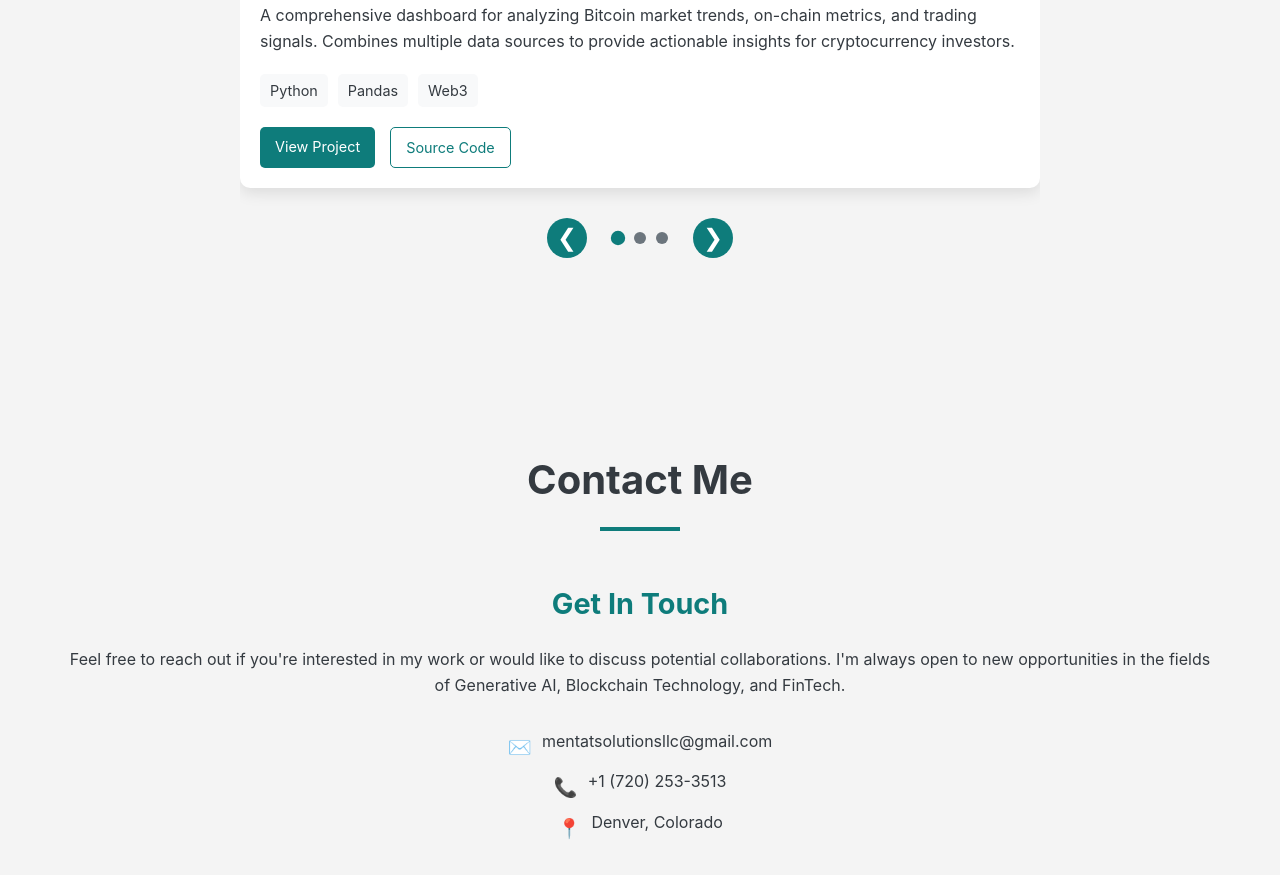
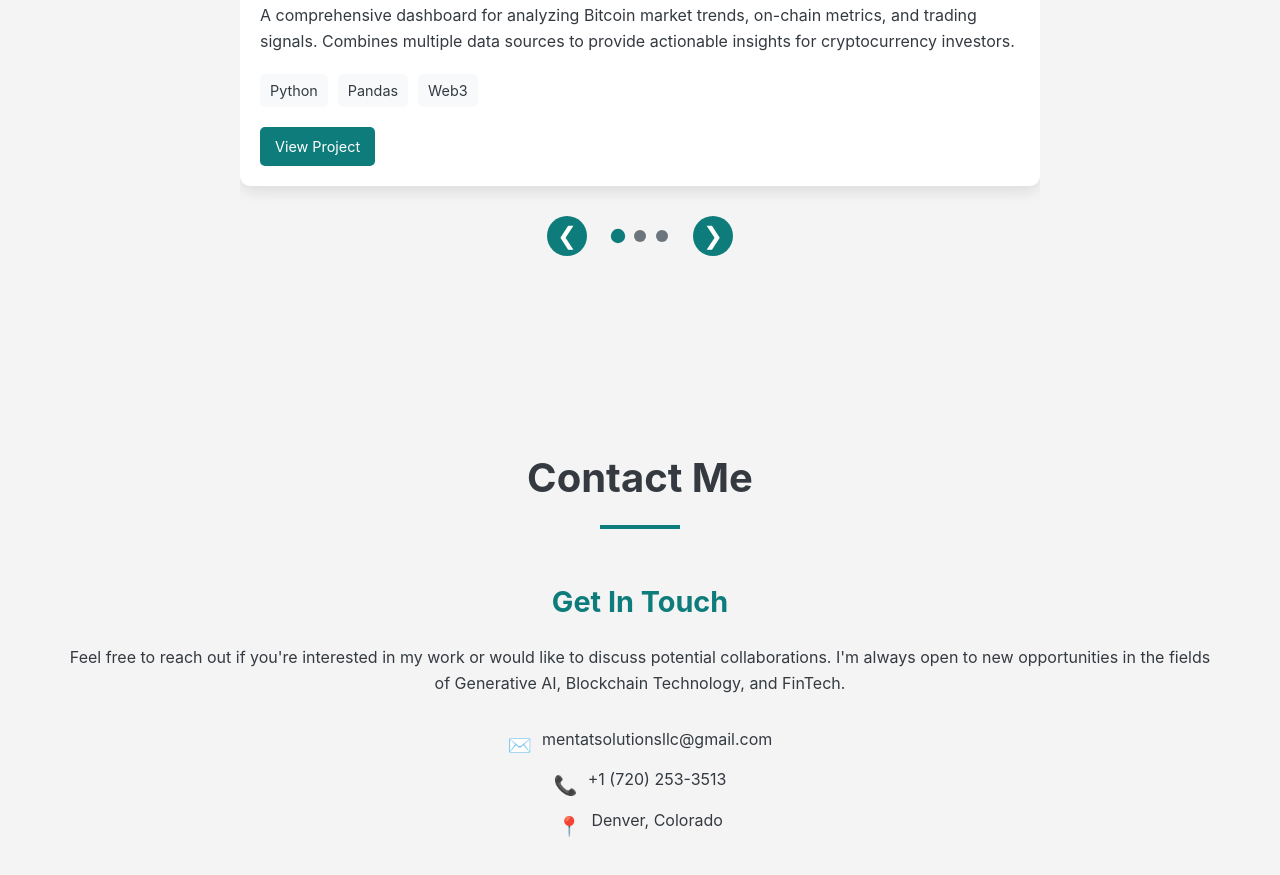
Before and after one commit to mentatsolutions/portfolio-website, a plain HTML site: page index.html in a window 1280 px wide. Shown: the part 2617-3492 px from the top of the page. Drawn offline with Linux system fonts and the light colour scheme.

Commit message:
Disable Source Code buttons in projects section

```diff
--- a/index.html
+++ b/index.html
@@ -253,7 +253,7 @@
                                 </div>
                                 <div class="project-links">
                                     <a href="connecting-to-ethereum-blockchain.html" class="btn btn-sm">View Project</a>
-                                    <a href="https://github.com/mentatsolutions/DS4Web3/blob/main/Data-Science-for-Web3-main/Chapter03/1.Prices.ipynb" class="btn btn-sm btn-outline">Source Code</a>
+                                    <!-- <a href="#" class="btn btn-sm btn-outline">Source Code</a> -->
                                 </div>
                             </div>
                         </div>
@@ -275,7 +275,7 @@
                                 </div>
                                 <div class="project-links">
                                     <a href="pair-trading-web-app.html" class="btn btn-sm">View Project</a>
-                                    <a href="https://github.com/mentatsolutions/JupyterNotebooks/blob/master/PairTradingWebApp_TGH.ipynb" class="btn btn-sm btn-outline">Source Code</a>
+                                    <!-- <a href="#" class="btn btn-sm btn-outline">Source Code</a> -->
                                 </div>
                             </div>
                         </div>
@@ -297,7 +297,7 @@
                                 </div>
                                 <div class="project-links">
                                     <a href="interacting-with-blockchain-data.html" class="btn btn-sm">View Project</a>
-                                    <a href="https://github.com/mentatsolutions/DS4Web3/blob/main/Data-Science-for-Web3-main/Chapter02/4.Data_sources.ipynb" class="btn btn-sm btn-outline">Source Code</a>
+                                    <!-- <a href="#">Source Code</a> -->
                                 </div>
                             </div>
                         </div>
```
